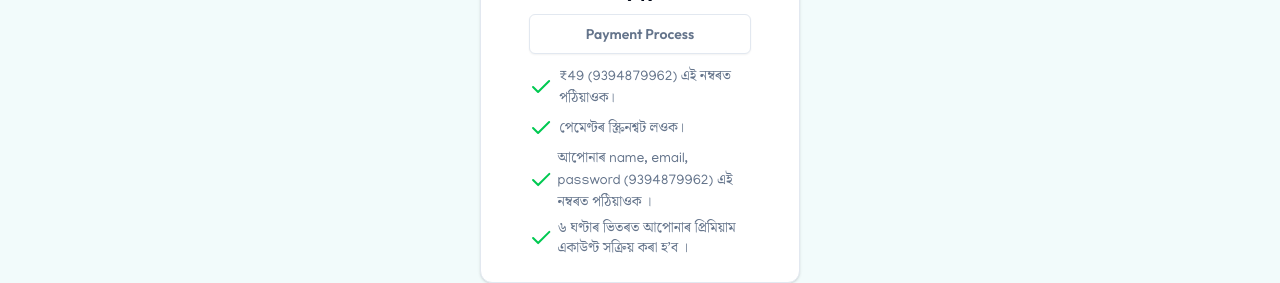
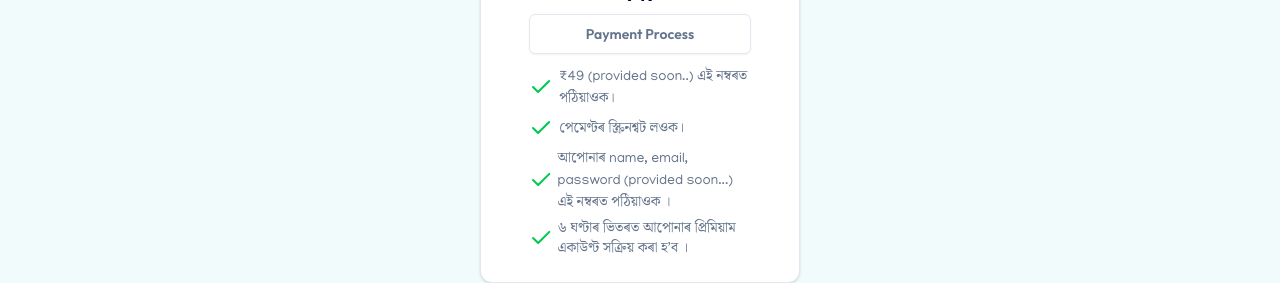
Before and after one commit to LadityaGogoi/khatinextjs, a Next.js app: page /pricing in a window 1280 px wide. Shown: the part 262-545 px from the top of the page. Built offline with nearby package versions, Linux system fonts and the light colour scheme; what @bprogress/next would draw is missing.

Commit message:
premium cancellation

```diff
--- a/app/(auth)/pricing/page.tsx
+++ b/app/(auth)/pricing/page.tsx
@@ -23,7 +23,7 @@ const Page = () => {
                                 <div className="flex flex-col gap-1.5">
                                     <div className="flex flex-row justify-start items-center gap-1.5">
                                         <Check className="stroke-green-500 stroke-2 size-7" />
-                                        <div className="text-sm text-muted-foreground assamese-text w-full text-start"><span className="english-text">₹49 (9394879962) </span>এই নম্বৰত পঠিয়াওক।</div>
+                                        <div className="text-sm text-muted-foreground assamese-text w-full text-start"><span className="english-text">₹49 (provided soon..) </span>এই নম্বৰত পঠিয়াওক।</div>
                                     </div>
                                     <div className="flex flex-row justify-start items-center gap-1.5">
                                         <Check className="stroke-green-500 stroke-2 size-7" />
@@ -31,7 +31,7 @@ const Page = () => {
                                     </div>
                                     <div className="flex flex-row justify-start items-center gap-1">
                                         <Check className="stroke-green-500 stroke-2 size-7" />
-                                        <div className="text-sm text-muted-foreground assamese-text w-full text-start">আপোনাৰ <span className="english-text">name, email, password (9394879962)</span> এই নম্বৰত পঠিয়াওক ।</div>
+                                        <div className="text-sm text-muted-foreground assamese-text w-full text-start">আপোনাৰ <span className="english-text">name, email, password (provided soon...)</span> এই নম্বৰত পঠিয়াওক ।</div>
                                     </div>
                                     <div className="flex flex-row justify-start items-center gap-1">
                                         <Check className="stroke-green-500 stroke-2 size-7" />
--- a/app/(root)/plan/page.tsx
+++ b/app/(root)/plan/page.tsx
@@ -23,7 +23,7 @@ const Page = () => {
                                 <div className="flex flex-col gap-1.5">
                                     <div className="flex flex-row justify-start items-center gap-1.5">
                                         <Check className="stroke-green-500 stroke-2 size-7" />
-                                        <div className="text-sm text-muted-foreground assamese-text w-full text-start"><span className="english-text">₹49 (9394879962) </span>এই নম্বৰত পঠিয়াওক।</div>
+                                        <div className="text-sm text-muted-foreground assamese-text w-full text-start"><span className="english-text">₹49 (provided soon..) </span>এই নম্বৰত পঠিয়াওক।</div>
                                     </div>
                                     <div className="flex flex-row justify-start items-center gap-1.5">
                                         <Check className="stroke-green-500 stroke-2 size-7" />
@@ -31,7 +31,7 @@ const Page = () => {
                                     </div>
                                     <div className="flex flex-row justify-start items-center gap-1">
                                         <Check className="stroke-green-500 stroke-2 size-7" />
-                                        <div className="text-sm text-muted-foreground assamese-text w-full text-start">আপোনাৰ <span className="english-text">name, email, password (9394879962)</span> এই নম্বৰত পঠিয়াওক ।</div>
+                                        <div className="text-sm text-muted-foreground assamese-text w-full text-start">আপোনাৰ <span className="english-text">name, email, password (provided soon...)</span> এই নম্বৰত পঠিয়াওক ।</div>
                                     </div>
                                     <div className="flex flex-row justify-start items-center gap-1">
                                         <Check className="stroke-green-500 stroke-2 size-7" />
```
